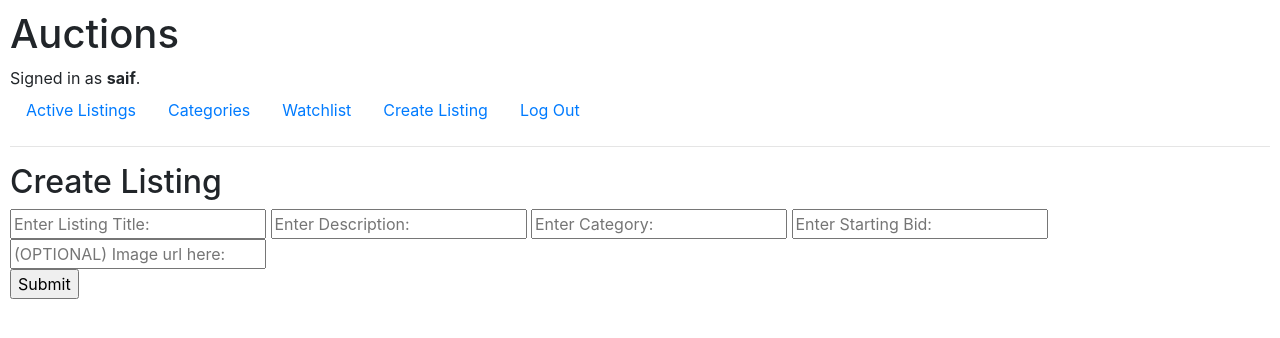
After one commit to sxyf17/auctions, a Django app: page /createListing in a window 1280 px wide. The commit adds this page. Shown: the top 338 px of the page. Run offline with Django 3.2, Linux system fonts and the light colour scheme; a user stored in the database is signed in; some libraries are stand-ins or nearby versions.

Commit message:
finished

```diff
--- a/commerce/auctions/models.py
+++ b/commerce/auctions/models.py
@@ -11,8 +11,10 @@ class Listing(models.Model):
     title = models.CharField(max_length=64) #name of listing
     description = models.CharField(max_length=1024) #allow for short description of item
     bid = models.ForeignKey('Bid',on_delete=models.CASCADE, related_name="startingBids",null=True,blank=True)
-    imageUrl = models.CharField(max_length=1024,null=True)
+    imageUrl = models.TextField(max_length=5000,null=True)
     category = models.ForeignKey('Category',on_delete=models.CASCADE, related_name="categories",null=True)
+    comments = models.ManyToManyField('Comment', related_name='listingComments',default=None)
+    isActive = models.BooleanField(default=True)
 
     def __str__(self):
         return f"{(self.title).capitalize()}"
@@ -33,11 +35,11 @@ class Category(models.Model):
 
 class Comment(models.Model):
     comment = models.TextField() #comments
-    author = models.ForeignKey(User, on_delete=models.CASCADE, related_name="userComment")
-    listingComment = models.ForeignKey(Listing, on_delete=models.CASCADE, related_name="listingComment")
+    listing = models.ForeignKey(Listing, on_delete=models.CASCADE, related_name="commentListing", default=None)
+    user = models.ForeignKey(User, on_delete=models.CASCADE, related_name="userComment")
 
     def __str__(self):
-        return f"{self.author} commented: '{self.comment}', on '{self.listingComment}'"
+        return f"{self.user} commented: '{self.comment}'"
 
 #watchlist class
 class Watchlist(models.Model):
--- /dev/null
+++ b/commerce/auctions/templates/auctions/createListing.html
@@ -0,0 +1,21 @@
+{% extends "auctions/layout.html" %}
+
+{% block body %}
+<h2>Create Listing</h2>
+<form method="POST" action="{% url 'createListing' %}">
+    {%csrf_token%}
+    <input type="text" name="title" placeholder="Enter Listing Title:">
+    <input type="text" name="description" placeholder="Enter Description:">
+    <input type="text" name="category" placeholder="Enter Category:">
+    <input type="text" name="bid" placeholder="Enter Starting Bid:">
+    <input type="text" name="imageUrl" placeholder="(OPTIONAL) Image url here:">
+    <br>
+    <input type="submit">
+
+</form>
+
+<p>{{message}}</p>
+
+
+
+{% endblock %}
--- a/commerce/auctions/templates/auctions/layout.html
+++ b/commerce/auctions/templates/auctions/layout.html
@@ -26,6 +26,9 @@
             <li class="nav-item">
                 <a class="nav-link" href="{% url 'viewWatchlist' %}">Watchlist</a>
             </li>
+            <li class="nav-item">
+                <a class="nav-link" href="{% url 'createListing' %}">Create Listing</a>
+            </li>
             {% if user.is_authenticated %}
                 <li class="nav-item">
                     <a class="nav-link" href="{% url 'logout' %}">Log Out</a>
--- a/commerce/auctions/urls.py
+++ b/commerce/auctions/urls.py
@@ -8,10 +8,12 @@ urlpatterns = [
     path("logout", views.logout_view, name="logout"),
     path("register", views.register, name="register"),
     path("listing/<int:listingID>", views.listing, name="listing"),
+    path("createListing", views.createListing, name="createListing"),
     path("add/<int:listingID>", views.addBid, name="addBid"),
     path("watchlist/<int:listingID>", views.watchlist, name="watchlist"),
     path("viewWatchlist", views.viewWatchlist, name="viewWatchlist"),
     path("closeListing/<int:listingID>", views.closeListing, name="closeListing"),
     path("categories", views.categories, name="categories"),
-    path("categories/<int:categoryID>", views.categoryListings, name="categoryListings")
+    path("categories/<int:categoryID>", views.categoryListings, name="categoryListings"),
+    path("listing/<int:listingID>/addComment", views.addComment, name="addComment")
 ]
--- a/commerce/auctions/views.py
+++ b/commerce/auctions/views.py
@@ -6,7 +6,7 @@ from django.urls import reverse
 from django.contrib.auth.decorators import login_required
 from django.db.models import Max
 from .models import *
-#to do: fix imgurl, 'create listing' page, ability to close listing, comments,
+#to do: fix showing winner of closed listing (get a maxBidUser)
 
 def index(request):
     listings = Listing.objects.all()
@@ -21,7 +21,7 @@ def addBid(request, listingID): #add bid to listing
     bidUser = request.user
     listings = Listing.objects.all()
     userListing = Listing.objects.get(pk=listingID)
-    maxBid = getMaxBid(listingID)
+    maxBid, maxBidUser = getMaxBid(listingID,bidUser)
 
     if request.method == "POST":
 
@@ -37,12 +37,14 @@ def addBid(request, listingID): #add bid to listing
             maxBid = float(maxBid)
             if bidAmount > maxBid: #if this bid is the biggest, add to listing
                 bid.save()
-
+                maxBid=bid
+                maxBidUser = maxBid.user
                 return redirect('listing', listingID=listingID)
             else:
                 return render(request, "auctions/listing.html", {
                     "listings": listings,
                     "maxBid": maxBid,
+                    "maxBidUser": maxBidUser,
                     "message": "Bid must be greater than current bid."
                     })
         except ValueError: #means there was no maxBid, add this bid to list, new maxBid
@@ -54,6 +56,32 @@ def addBid(request, listingID): #add bid to listing
     return render(request, "auctions/listing.html")
 
 
+@login_required
+def addComment(request, listingID):
+    user = request.user
+
+    if request.method == "POST":
+        userComment = request.POST['comment']
+        listing = Listing.objects.get(pk=listingID)
+        comment = Comment(comment=userComment, user=user, listing=listing)
+        comment.save()
+        listing.comments.add(comment)
+        comments = Comment.objects.filter(listing=listing)
+        watchlist, created = Watchlist.objects.get_or_create(user=request.user)
+        maxBid, maxBidUser = getMaxBid(listingID, user)
+
+        return render(request, "auctions/listing.html", {
+            "listing": listing,
+            "comments": comments,
+            "watchlist": watchlist,
+            "maxBid": maxBid,
+            "maxBidUser": maxBidUser
+        })
+
+    return redirect('listing', listingID=listingID)
+
+
+
 def categories(request):
     categories = Category.objects.all()
     listings = Listing.objects.all()
@@ -61,6 +89,7 @@ def categories(request):
         "categories": categories,
         "listings": listings
     })
+
 
 def categoryListings(request, categoryID):
     category = Category.objects.get(pk=categoryID)
@@ -75,25 +104,64 @@ def categoryListings(request, categoryID):
         "message": f"No items in this category: {category}"
     })
 
+@login_required
 def closeListing(request, listingID):
-    listingToDelete = Listing.objects.get(pk=listingID)
-    listingToDelete.delete()
-    return HttpResponse("Listing Deleted Successfully")
+    listingToClose = Listing.objects.get(pk=listingID)
+    listingToClose.isActive = False
+    listingToClose.save()
+    return HttpResponse("Listing Closed Successfully")
 
-def getMaxBid(listingID):
+
+@login_required
+def createListing(request):
+    if request.method == "POST":
+        user = request.user
+        title = request.POST['title']
+        description = request.POST['description']
+        imageUrl = request.POST['imageUrl']
+
+        category, created = Category.objects.get_or_create(category=request.POST['category'])
+        tempListing = Listing(owner=user,title=title,description=description,imageUrl=imageUrl,category=category)
+        tempListing.save()
+        bid = Bid(amount=request.POST['bid'],user=user,listing=tempListing)
+        bid.save()
+        tempListing.bid = bid
+        tempListing.save()
+
+
+        return render(request, "auctions/createListing.html", {
+            "message": f"Your listing: {title}, has been succesfully added!"
+        })
+    return render(request, "auctions/createListing.html")
+
+
+def getMaxBid(listingID, bidUser):
     userListing = Listing.objects.get(pk=listingID)
     maxBid = Bid.objects.filter(listing=userListing) #gets only bids for this listing
     maxBid = maxBid.aggregate(Max('amount'))['amount__max'] #compare bids, get biggest bid
-    return maxBid
+    try:
+        maxBidUser = Bid.objects.get(amount=maxBid,user=bidUser,listing=userListing)
+        maxBidUser = maxBidUser.user
+    except Bid.DoesNotExist:
+        maxBidUser = None  # Handle the case where there is no maxBidUser
+    return maxBid, maxBidUser
 
 
 def listing(request, listingID):
-    listingImage = None
-    maxBid = getMaxBid(listingID)
+    # Get the specific listing based on listingID
+    listing = Listing.objects.get(pk=listingID)
+    bidUser = request.user
+    # Get the maximum bid for this listing
+    maxBid, maxBidUser = getMaxBid(listingID, bidUser)
 
+    comments = Comment.objects.filter(listing=listing)
+
+    # Render the template with the specific listing
     return render(request, "auctions/listing.html", {
-        "listings": Listing.objects.all(),
-        "maxBid": maxBid
+        "listing": listing,
+        "maxBid": maxBid,
+        "maxBidUser": maxBidUser,
+        "comments": comments
     })
 
 
@@ -148,6 +216,7 @@ def register(request):
     else:
         return render(request, "auctions/register.html")
 
+
 def watchlist(request, listingID):
     # Get the listing
     listing = Listing.objects.get(pk=listingID)
@@ -166,6 +235,7 @@ def watchlist(request, listingID):
     # Redirect back to the listing's detail page
     return HttpResponseRedirect(reverse("listing", args=[listingID]))
 
+
 def viewWatchlist(request):
     watchlist = request.user.watchlist #gets user's watchlist and displays it
     if watchlist:
```
Also changed, not shown: commerce/auctions/templates/auctions/index.html (+18 -3 lines), commerce/auctions/templates/auctions/listing.html (+30 -16 lines), commerce/auctions/migrations/0010_alter_listing_imageurl.py (added), commerce/auctions/migrations/0011_alter_listing_imageurl.py (added), commerce/auctions/migrations/0012_listing_comment.py (added), commerce/auctions/migrations/0013_rename_author_comment_user_and_more.py (added), commerce/auctions/migrations/0014_listing_isactive_alter_listing_comments.py (added), commerce/db.sqlite3.
